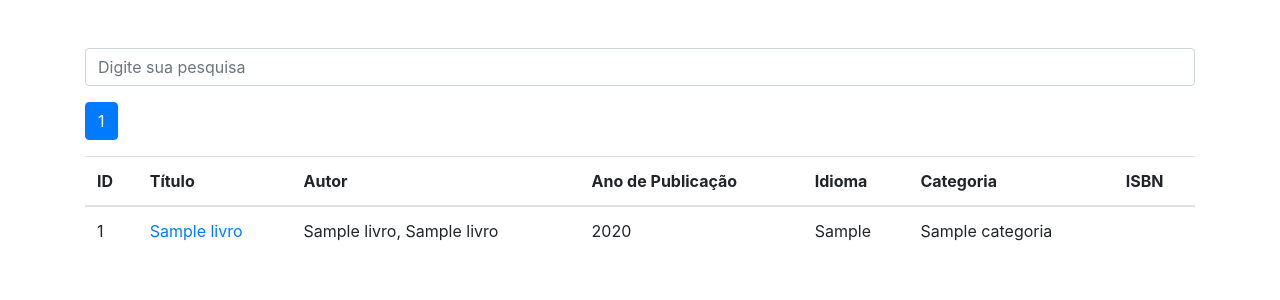
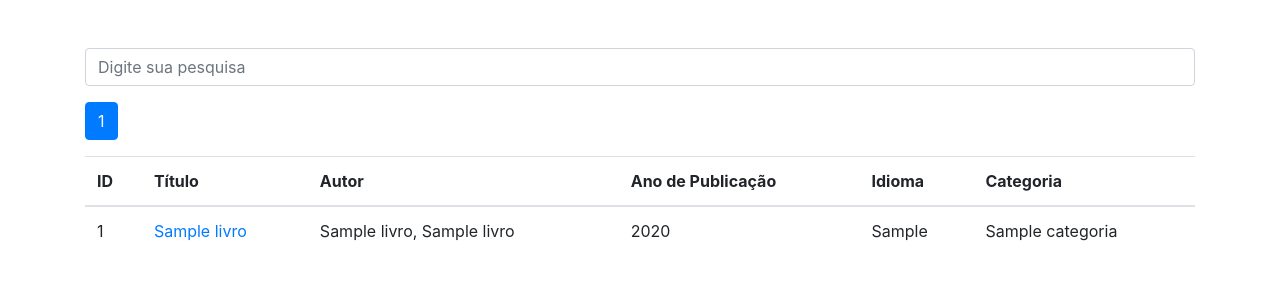
Before and after one commit to uadson/mesadelivros, a Django app: page /index/ in a window 1280 px wide. Shown: the part 56-356 px from the top of the page. Run offline with Django 3.2, Linux system fonts and the light colour scheme; tables that the repository leaves empty hold one stand-in row (values such as "Sample post"); some libraries are stand-ins or nearby versions.

Commit message:
remove field isbn

```diff
--- a/website/templates/website/index.html
+++ b/website/templates/website/index.html
@@ -28,7 +28,6 @@
       <th>Ano de Publicação</th>
       <th>Idioma</th>
       <th>Categoria</th>
-      <th>ISBN</th>
     </tr>
   </thead>
     <tbody>
@@ -45,7 +44,6 @@
               <td>{{ livro.ano_pub|date:'Y'}}</td>
               <td>{{ livro.idioma }}</td>
               <td>{{ livro.categoria }}</td>
-              <td>{{ livro.isbn }}</td>
             </tr>
 
          {% endfor %}
```
